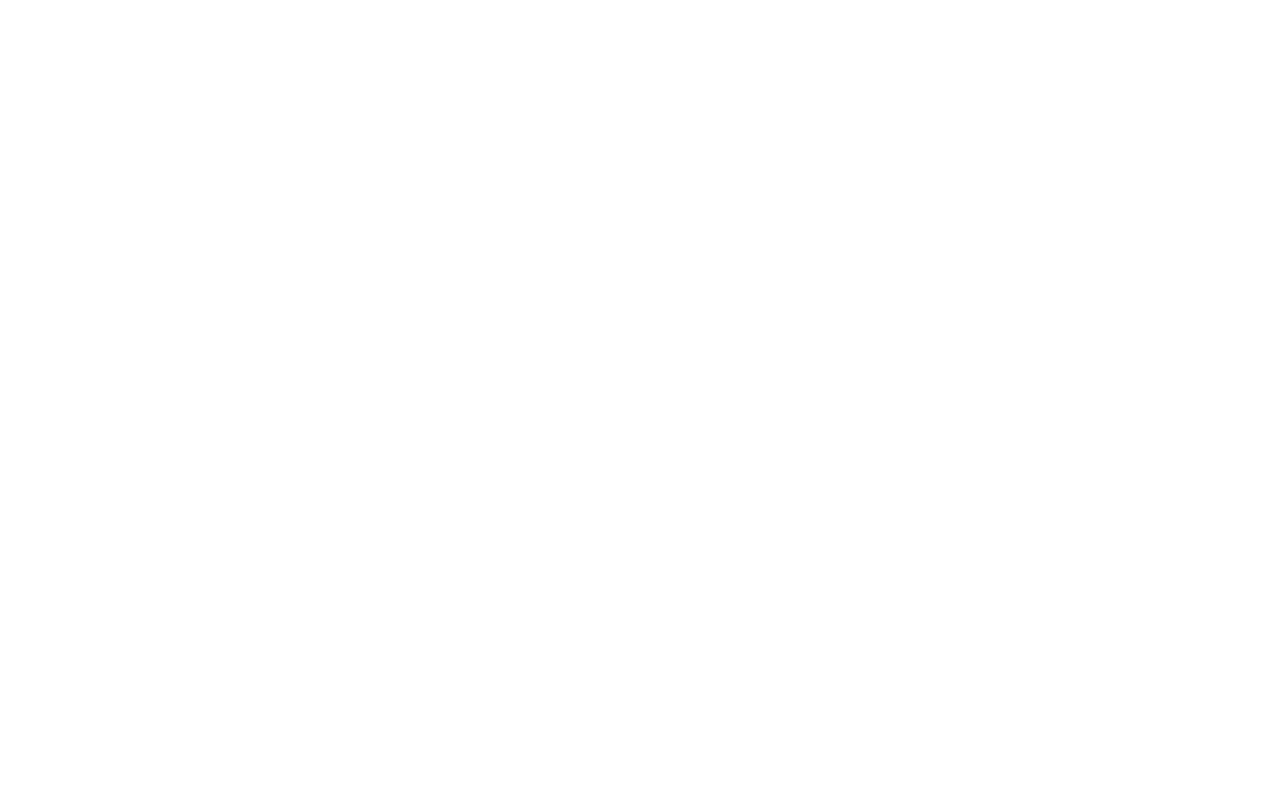
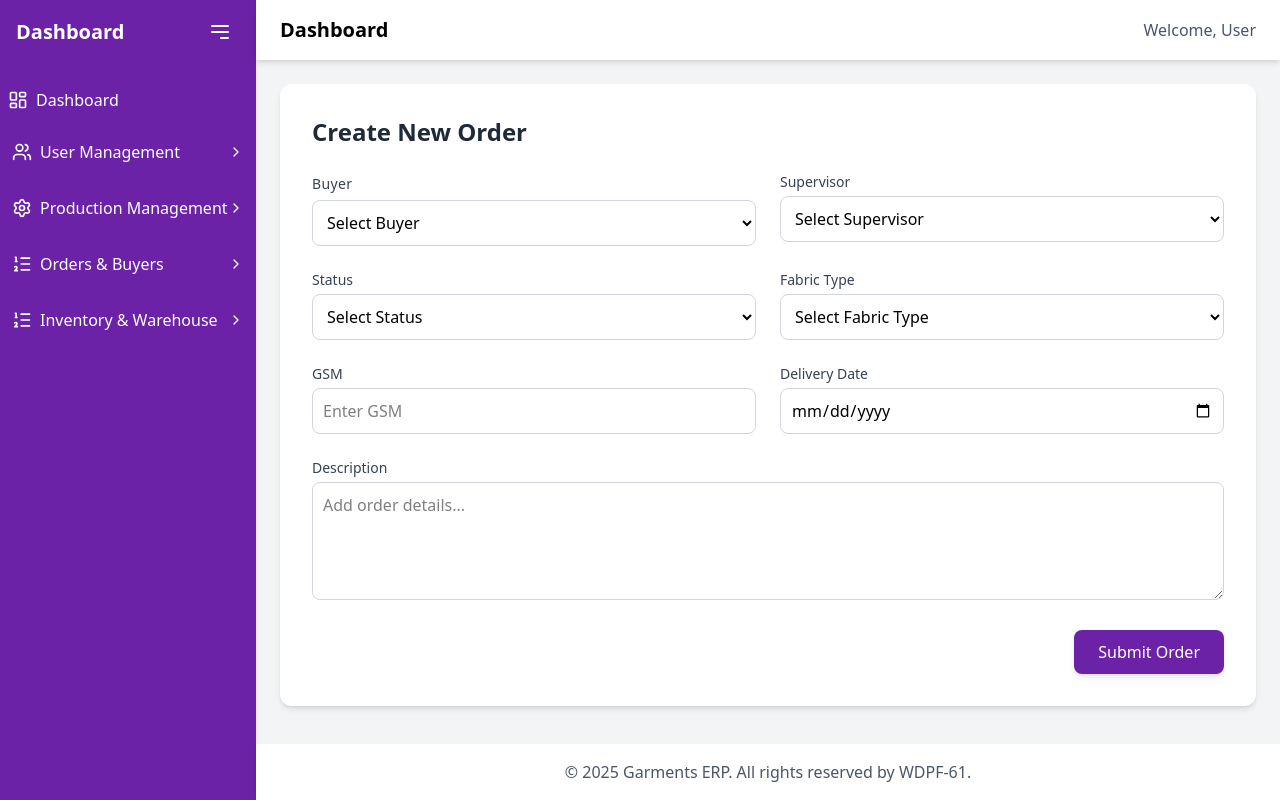
Before and after one commit to delwarJnu11/Garments_ERP_Dashboard_VUE, a Vue app: page /order/create in a window 1280 px wide. Before the commit this address had no page. Built offline with nearby package versions, Linux system fonts and the light colour scheme.

Commit message:
order create form created

```diff
--- /dev/null
+++ b/src/components/Order/OrderCreate.vue
@@ -0,0 +1,158 @@
+<script setup>
+import { ref } from 'vue';
+
+const buyers = ref([]);
+const supervisors = ref([]);
+const statuses = ref([]);
+const fabricsTypes = ref([]);
+</script>
+
+<template>
+	<div class="container mx-auto bg-white p-8 rounded-xl shadow-md">
+		<!-- Form Title -->
+		<h2 class="text-2xl font-bold text-gray-800 mb-6">Create New Order</h2>
+
+		<form class="grid grid-cols-1 md:grid-cols-2 gap-6">
+			<!-- Buyer -->
+			<div>
+				<label
+					for="buyer_id"
+					class="block text-sm font-medium text-gray-700 mb-1 leading-6 tracking-wide"
+					>Buyer</label
+				>
+				<select
+					id="buyer_id"
+					name="buyer_id"
+					class="w-full rounded-lg border border-gray-300 focus:outline-none focus:ring-1 focus:ring-primary focus:border-primary p-2.5"
+				>
+					<option
+						class="text-base font-normal tracking-wide leading-5"
+						value=""
+					>
+						Select Buyer
+					</option>
+					<option
+						class="text-base font-normal tracking-wide leading-5 cursor-pointer"
+						value="1"
+					>
+						Buyer A
+					</option>
+					<option value="2">Buyer B</option>
+				</select>
+			</div>
+
+			<!-- Supervisor -->
+			<div>
+				<label
+					for="supervisor_id"
+					class="block text-sm font-medium text-gray-700 mb-1"
+					>Supervisor</label
+				>
+				<select
+					id="supervisor_id"
+					name="supervisor_id"
+					class="w-full rounded-lg border border-gray-300 focus:outline-none focus:ring-1 focus:ring-primary focus:border-primary p-2.5"
+				>
+					<option value="">Select Supervisor</option>
+					<option value="1">Supervisor A</option>
+					<option value="2">Supervisor B</option>
+				</select>
+			</div>
+
+			<!-- Status -->
+			<div>
+				<label
+					for="status_id"
+					class="block text-sm font-medium text-gray-700 mb-1"
+					>Status</label
+				>
+				<select
+					id="status_id"
+					name="status_id"
+					class="w-full rounded-lg border border-gray-300 focus:outline-none focus:ring-1 focus:ring-primary focus:border-primary p-2.5"
+				>
+					<option value="">Select Status</option>
+					<option value="1">Pending</option>
+					<option value="2">Approved</option>
+				</select>
+			</div>
+
+			<!-- Fabric Type -->
+			<div>
+				<label
+					for="fabric_type_id"
+					class="block text-sm font-medium text-gray-700 mb-1"
+					>Fabric Type</label
+				>
+				<select
+					id="fabric_type_id"
+					name="fabric_type_id"
+					class="w-full rounded-lg border border-gray-300 focus:outline-none focus:ring-1 focus:ring-primary focus:border-primary p-2.5"
+				>
+					<option value="">Select Fabric Type</option>
+					<option value="1">Cotton</option>
+					<option value="2">Polyester</option>
+				</select>
+			</div>
+
+			<!-- GSM -->
+			<div>
+				<label
+					for="gsm"
+					class="block text-sm font-medium text-gray-700 mb-1"
+					>GSM</label
+				>
+				<input
+					type="number"
+					id="gsm"
+					name="gsm"
+					placeholder="Enter GSM"
+					class="w-full rounded-lg border border-gray-300 focus:outline-none focus:ring-1 focus:ring-primary focus:border-primary p-2.5"
+				/>
+			</div>
+
+			<!-- Delivery Date -->
+			<div>
+				<label
+					for="delivery_date"
+					class="block text-sm font-medium text-gray-700 mb-1"
+					>Delivery Date</label
+				>
+				<input
+					type="date"
+					id="delivery_date"
+					name="delivery_date"
+					class="w-full rounded-lg border border-gray-300 focus:outline-none focus:ring-1 focus:ring-primary focus:border-primary p-2.5"
+				/>
+			</div>
+
+			<!-- Description (Full width) -->
+			<div class="md:col-span-2">
+				<label
+					for="description"
+					class="block text-sm font-medium text-gray-700 mb-1"
+					>Description</label
+				>
+				<textarea
+					id="description"
+					name="description"
+					rows="4"
+					placeholder="Add order details..."
+					class="w-full rounded-lg border border-gray-300 focus:outline-none focus:ring-1 focus:ring-primary focus:border-primary p-2.5"
+				></textarea>
+			</div>
+
+			<!-- Submit Button (Full width on mobile, right aligned on desktop) -->
+			<div class="md:col-span-2 flex justify-end">
+				<button
+					type="submit"
+					class="px-6 py-2.5 bg-primary text-white font-medium rounded-lg hover:bg-opacity-90 transition-all shadow-md"
+				>
+					Submit Order
+				</button>
+			</div>
+		</form>
+	</div>
+</template>
+
+<style></style>
--- /dev/null
+++ b/src/components/ui/Select.vue
@@ -0,0 +1,51 @@
+<script setup>
+const props = defineProps({
+	id: String,
+	name: String,
+	label: String,
+	modelValue: [String, Number],
+	options: {
+		type: Array,
+		required: true,
+	},
+	placeholder: {
+		type: String,
+		default: 'Select an option',
+	},
+});
+
+const emit = defineEmits(['update:modelValue']);
+</script>
+
+<template>
+	<div>
+		<label
+			:for="id"
+			class="block text-sm font-medium text-gray-700 mb-1"
+		>
+			{{ label }}
+		</label>
+		<select
+			:id="id"
+			:name="name"
+			:value="modelValue"
+			@change="emit('update:modelValue', $event.target.value)"
+			class="w-full rounded-lg border border-gray-300 focus:outline-none focus:ring-1 focus:ring-primary focus:border-primary p-2.5"
+		>
+			<option
+				class="text-base font-normal tracking-wide leading-5 cursor-pointer"
+				value=""
+			>
+				{{ placeholder }}
+			</option>
+			<option
+				v-for="option in options"
+				:key="option.value"
+				:value="option.value"
+				class="text-base font-normal tracking-wide leading-5 cursor-pointer"
+			>
+				{{ option.label }}
+			</option>
+		</select>
+	</div>
+</template>
--- a/src/pages/Roles/Roles.vue
+++ b/src/pages/Roles/Roles.vue
@@ -17,7 +17,6 @@
 	name: '',
 });
 const roleToDelete = ref('');
-
 
 // Edit Role
 const editRole = (role) => {
@@ -68,7 +67,7 @@
 };
 
 // Fetch Roles
-const fetchRoles = async (url) => {
+const fetchRoles = async (url = '/roles') => {
 	if (typeof url != 'string') {
 		url = '/roles';
 	}
@@ -79,7 +78,7 @@
 			roles.value = res.data.roles;
 		}
 	} catch (error) {
-		console.error('Error fetching roles:', error);
+		toast.error(error.message);
 	}
 };
 
```
Also changed, not shown: src/components/routes/routes.js (+9 -5 lines), 2 other files (tests, documents, lock files or other folders).
